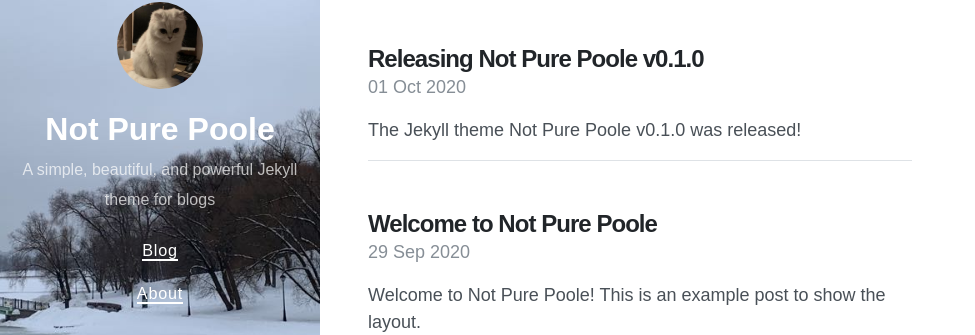
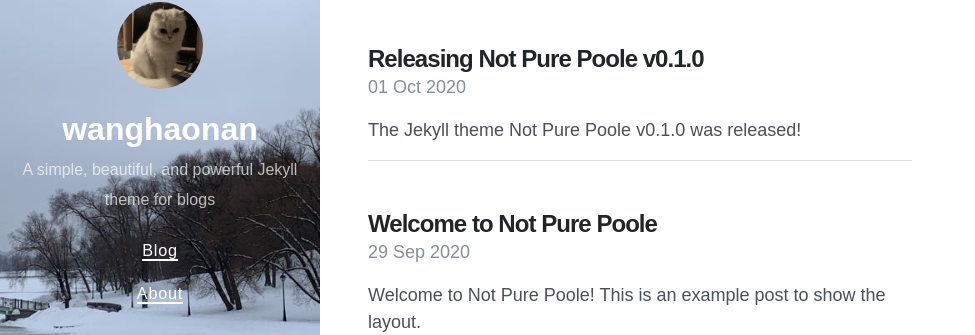
Before and after one commit to wanghaonan98/wanghaonan98.github.io, a Jekyll site: the page built from index.html, in a window 1280 px wide. Shown: the part 254-589 px from the top of the page, without its empty margins (0-975 px from the left). Built offline with Jekyll 4.4.1, drawn with Linux system fonts in a browser that asks for light colours; nearby versions of some CDN libraries; the list of posts is cut into pages by our own code.

Commit message:
Update _config.yml

```diff
--- a/_config.yml
+++ b/_config.yml
@@ -1,5 +1,5 @@
 # Setup
-title: Not Pure Poole
+title: wanghaonan
 description: A simple, beautiful, and powerful Jekyll theme for blogs
 url: https://vszhub.github.io
 avatar: /avatar.jpeg
```
